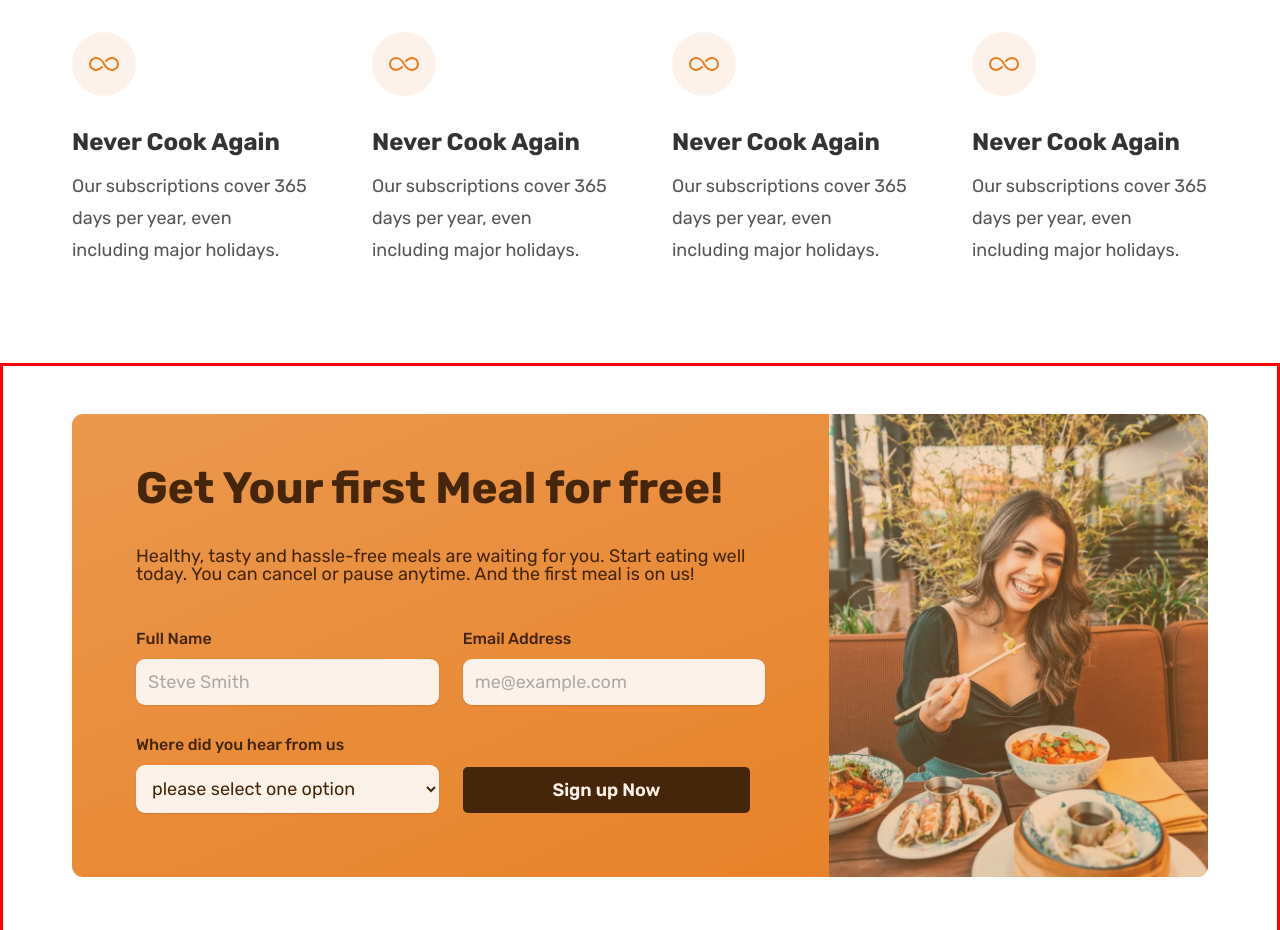
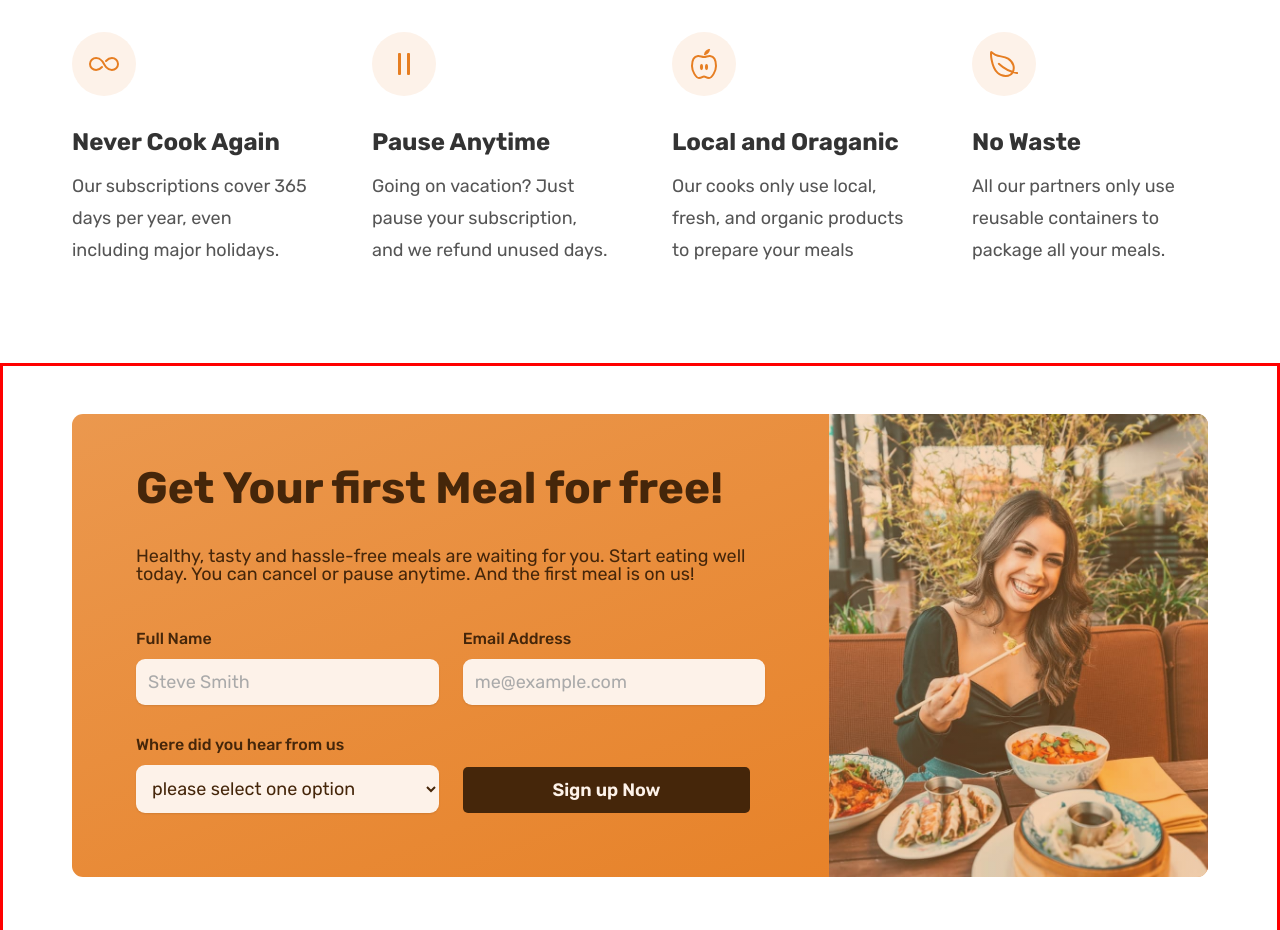
Before and after one commit to KhurshidSunny/omni_Food, a plain HTML site: page index.html in a window 1280 px wide. Shown: the part 5600-6530 px from the top of the page. Drawn offline with nearby package versions, Linux system fonts and the light colour scheme; files whose address does not match are found by name.

Commit message:
icons updated

```diff
--- a/index.html
+++ b/index.html
@@ -552,32 +552,32 @@
           </div>
 
           <div class="feature">
-            <ion-icon class="feature-icon" name="infinite-outline"></ion-icon>
-            <p class="feature-title">Never Cook Again</p>
+            <ion-icon class="feature-icon" name="pause-outline"></ion-icon>
+            <p class="feature-title">Pause Anytime</p>
 
             <p class="feature-text">
-              Our subscriptions cover 365 days per year, even including major
-              holidays.
+              Going on vacation? Just pause your subscription, and we refund
+              unused days.
             </p>
           </div>
 
           <div class="feature">
-            <ion-icon class="feature-icon" name="infinite-outline"></ion-icon>
-            <p class="feature-title">Never Cook Again</p>
+            <ion-icon class="feature-icon" name="nutrition-outline"></ion-icon>
+            <p class="feature-title">Local and Oraganic</p>
 
             <p class="feature-text">
-              Our subscriptions cover 365 days per year, even including major
-              holidays.
+              Our cooks only use local, fresh, and organic products to prepare
+              your meals
             </p>
           </div>
 
           <div class="feature">
-            <ion-icon class="feature-icon" name="infinite-outline"></ion-icon>
-            <p class="feature-title">Never Cook Again</p>
+            <ion-icon class="feature-icon" name="leaf-outline"></ion-icon>
+            <p class="feature-title">No Waste</p>
 
             <p class="feature-text">
-              Our subscriptions cover 365 days per year, even including major
-              holidays.
+              All our partners only use reusable containers to package all your
+              meals.
             </p>
           </div>
         </div>
```
